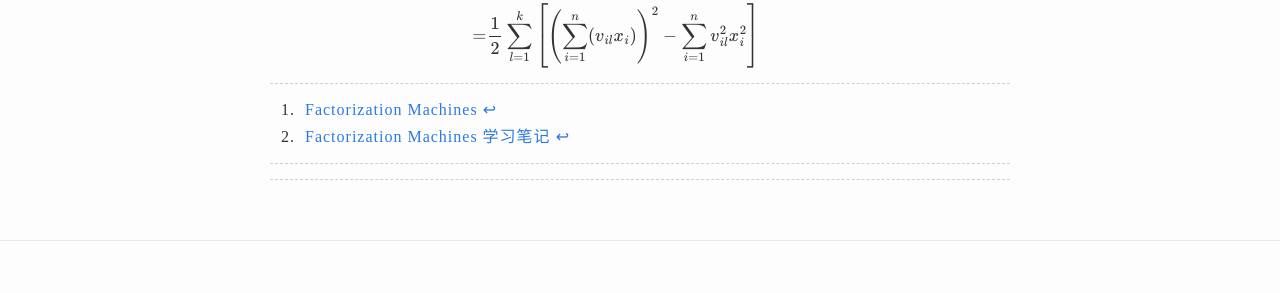
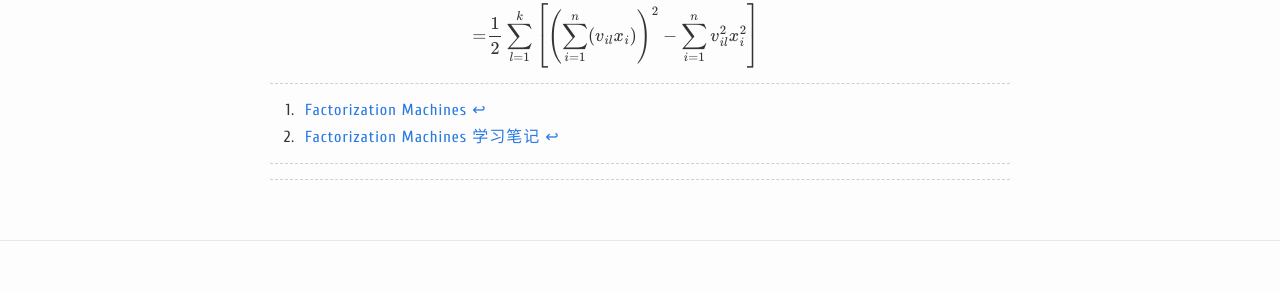
Before and after one commit to charleshm/charleshm.github.io, a Jekyll site: the page built from _posts/2016-03-13-Factorization-Machines.md, in a window 1280 px wide. Shown: the part 1344-1637 px from the top of the page. Built offline with Jekyll 4.4.1, drawn with Linux system fonts in a browser that asks for light colours; formulas are drawn with MathJax 3; comment, search, counter and statistics services are not loaded.

Commit message:
Database

```diff
--- a/media/css/mystyle.css
+++ b/media/css/mystyle.css
@@ -206,7 +206,7 @@ blockquote ul {
 }
 
 .footnotes ol li{
-    font-family: "SimHei","Microsoft Yahei",  "WenQuanYi Micro Hei";
+    font-family: "Cuprum", "SimHei","Microsoft Yahei",  "WenQuanYi Micro Hei";
     font-weight: 400;
 }
 
```
